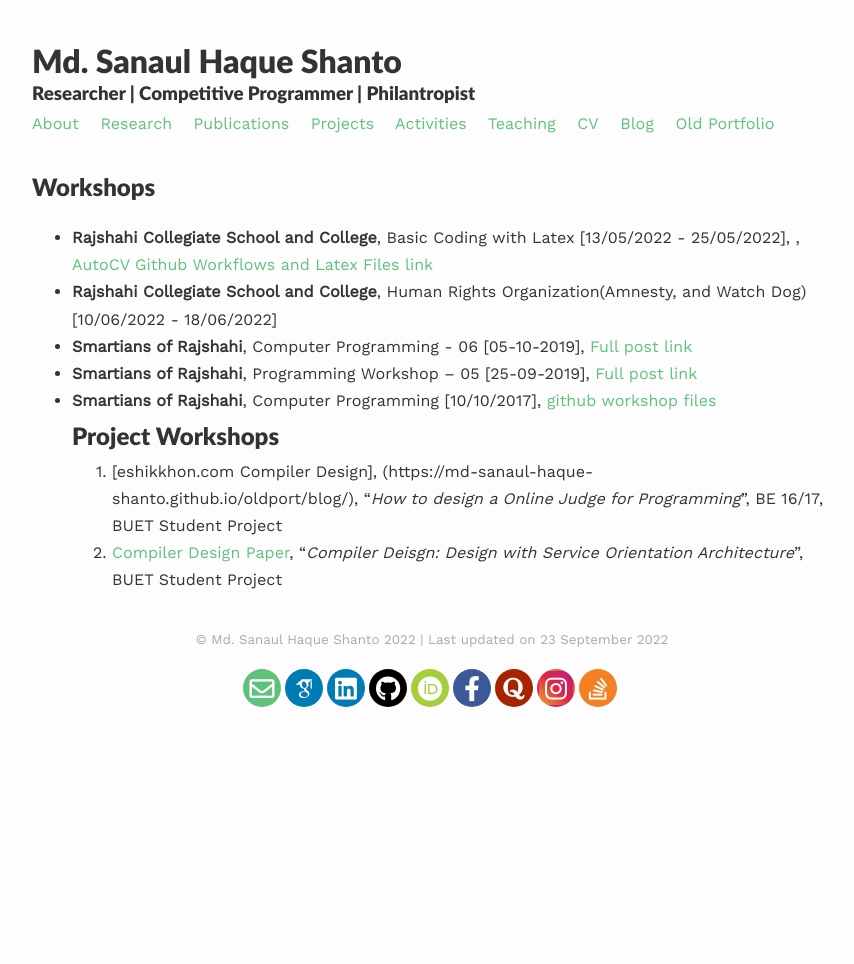
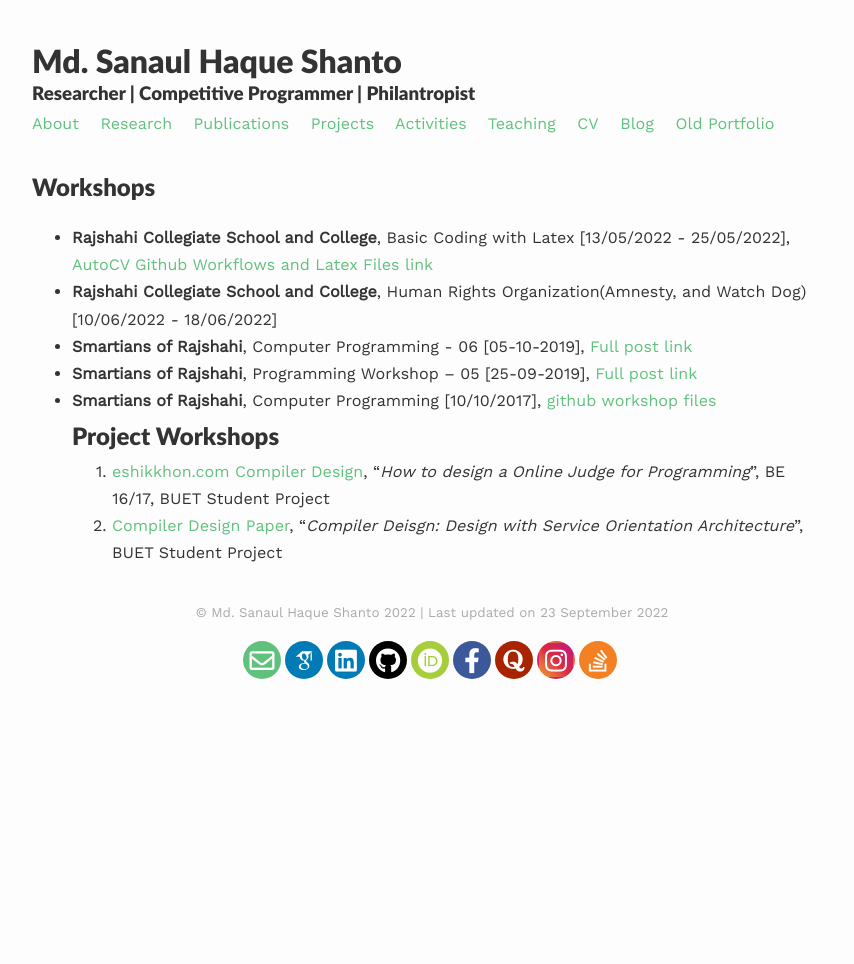
Before and after one commit to Md-Sanaul-Haque-Shanto/md-sanaul-haque-shanto.github.io, a Jekyll site: the page built from _pages/teaching.md, in a window 1280 px wide. Shown: the whole page, without its empty margins (208-1062 px from the left). Built offline with Jekyll 4.4.1, drawn with Linux system fonts in a browser that asks for light colours; nearby versions of some CDN libraries; some web fonts are replaced.

Commit message:
Update teaching.md

```diff
--- a/_pages/teaching.md
+++ b/_pages/teaching.md
@@ -6,12 +6,12 @@ published: true
 ---
 
 ## Workshops
-- **Rajshahi Collegiate School and College**, Basic Coding with Latex [13/05/2022 - 25/05/2022], , [AutoCV Github Workflows and Latex Files link](https://github.com/Md-Sanaul-Haque-Shanto/gen)
+- **Rajshahi Collegiate School and College**, Basic Coding with Latex [13/05/2022 - 25/05/2022], [AutoCV Github Workflows and Latex Files link](https://github.com/Md-Sanaul-Haque-Shanto/gen)
 - **Rajshahi Collegiate School and College**, Human Rights Organization(Amnesty, and Watch Dog) [10/06/2022 - 18/06/2022]
 - **Smartians of Rajshahi**, Computer Programming - 06 [05-10-2019], [Full post link](https://facebook.com/groups/1545632125748362/permalink/2319958658315701/)
 - **Smartians of Rajshahi**, Programming Workshop – 05 [25-09-2019], [Full post link](https://facebook.com/notes/smartians-of-science/smartians-of-science-programming-workshop-05-topics/2311185742526326/)
 - **Smartians of Rajshahi**, Computer Programming [10/10/2017], [github workshop files](https://github.com/Md-Sanaul-Haque-Shanto/smartiansofscience)
 ## Project Workshops
-1. [eshikkhon.com Compiler Design], (https://md-sanaul-haque-shanto.github.io/oldport/blog/), "*How to design a Online Judge for Programming*", BE 16/17, BUET Student Project
+1. [eshikkhon.com Compiler Design](https://md-sanaul-haque-shanto.github.io/oldport/blog/), "*How to design a Online Judge for Programming*", BE 16/17, BUET Student Project
 1. [Compiler Design Paper](https://github.com/Md-Sanaul-Haque-Shanto/compiler-design-for-ArenaBoard), "*Compiler Deisgn: Design with Service Orientation Architecture*", BUET Student Project
 {: reversed="reversed"}
```
